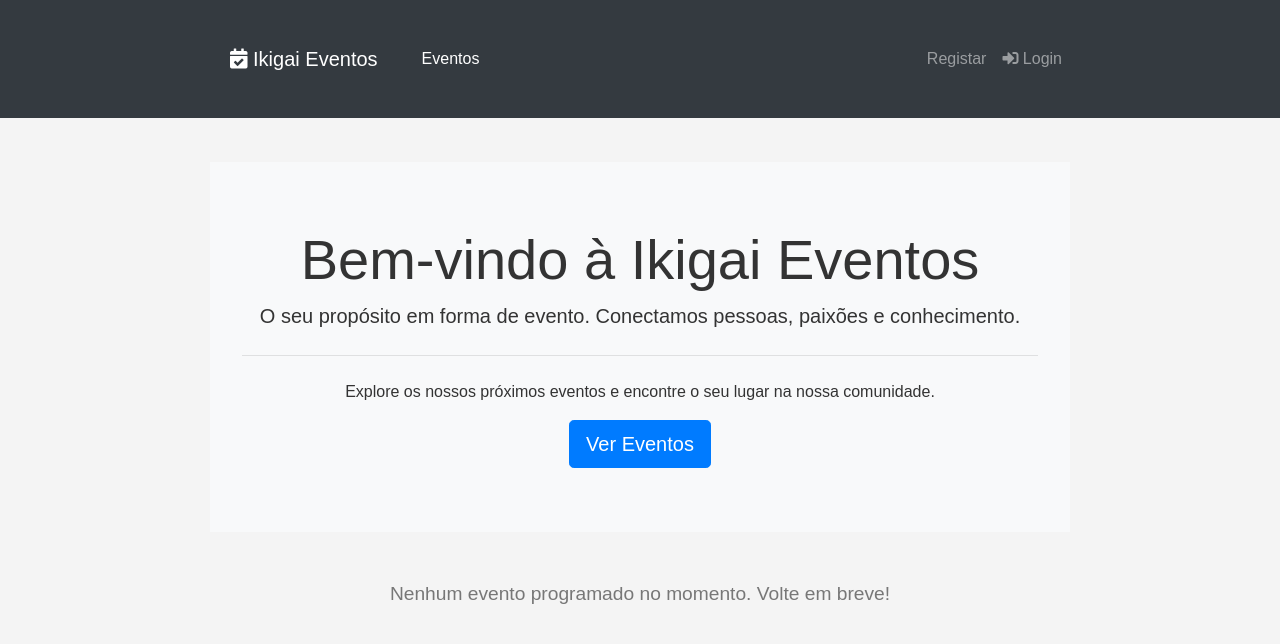
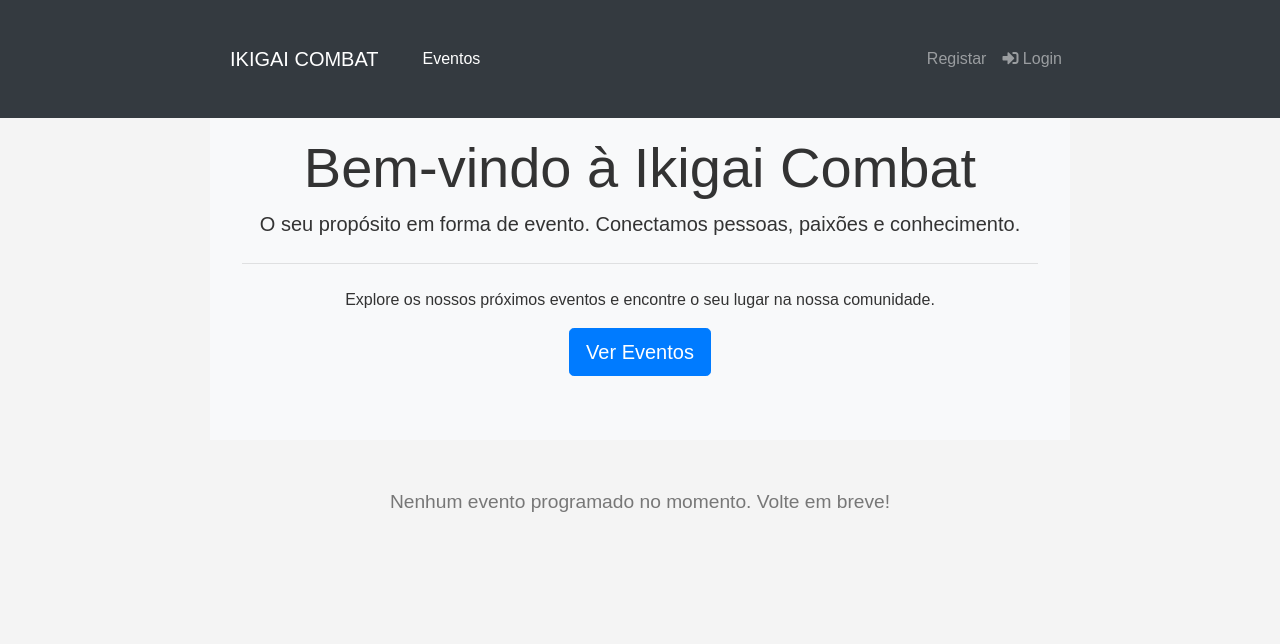
Before and after one commit to wllynilson/ikigai, a Flask app: page / in a window 1280 px wide. Shown: the top 644 px of the page. Run offline with Flask 3, Linux system fonts and the light colour scheme; data that the repository does not hold is empty; some libraries are stand-ins or nearby versions.

Commit message:
atualização do página inicial

```diff
--- a/app/static/css/estilos_publicos.css
+++ b/app/static/css/estilos_publicos.css
@@ -1,7 +1,7 @@
 /* Ficheiro: app/static/css/estilos_publicos.css */
 
-body { font-family: sans-serif; margin: 0; background-color: #f4f4f4; color: #333; }
-.navbar { background-color: #333; overflow: hidden; padding: 10px 0; margin-bottom: 20px; width: 100%; }
+body { font-family: sans-serif; margin: 0; background-color: #f4f4f4; color: #333; padding-top: 50px; }
+.navbar { background-color: #333; overflow: hidden; padding: 10px 0; margin-bottom: 20px; width: 100%; position: fixed; top: 0; z-index: 1000; }
 .navbar a { float: left; display: block; color: white; text-align: center; padding: 14px 20px; text-decoration: none; }
 .navbar a:hover { background-color: #ddd; color: black; }
 .navbar .admin-link { float: right; background-color: #555; }
--- a/app/templates/base.html
+++ b/app/templates/base.html
@@ -10,15 +10,15 @@
     <link rel="stylesheet" href="https://cdnjs.cloudflare.com/ajax/libs/font-awesome/5.15.3/css/all.min.css">
 
     <link rel="stylesheet" href="{{ url_for('static', filename='css/estilos_publicos.css') }}">
-
-    <title>Academia de Eventos - {% block title %}{{ titulo }}{% endblock %}</title>
+    <title>Ikigai Combat - {% block title %}{{ titulo }}{% endblock %}</title>
+    <link rel="shortcut icon" href="{{ url_for('static', filename='images/favicon.ico') }}" type="image/x-icon">
 </head>
 <body>
 
 <nav class="navbar navbar-expand-lg navbar-dark bg-dark mb-4">
     <div class="container">
         <a class="navbar-brand" href="{{ url_for('public.index') }}">
-            <i class="fas fa-calendar-check"></i> Ikigai Eventos
+            IKIGAI COMBAT
         </a>
         <button class="navbar-toggler" type="button" data-toggle="collapse" data-target="#navbarNav"
                 aria-controls="navbarNav" aria-expanded="false" aria-label="Toggle navigation">
--- a/app/templates/index.html
+++ b/app/templates/index.html
@@ -11,7 +11,7 @@
     {% endwith %}
 
     <div class="jumbotron text-center bg-light mb-5">
-        <h1 class="display-4">Bem-vindo à Ikigai Eventos</h1>
+        <h1 class="display-4">Bem-vindo à Ikigai Combat</h1>
         <p class="lead">O seu propósito em forma de evento. Conectamos pessoas, paixões e conhecimento.</p>
         <hr class="my-4">
         <p>Explore os nossos próximos eventos e encontre o seu lugar na nossa comunidade.</p>
```
Also changed, not shown: app/static/images/favicon.ico (added).
